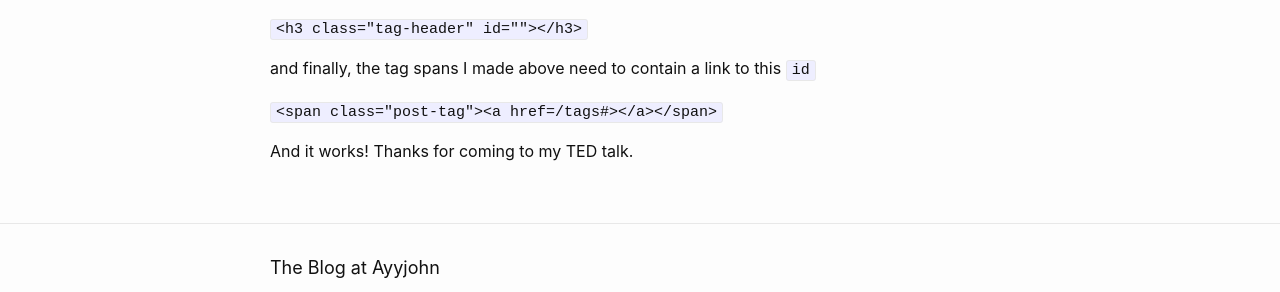
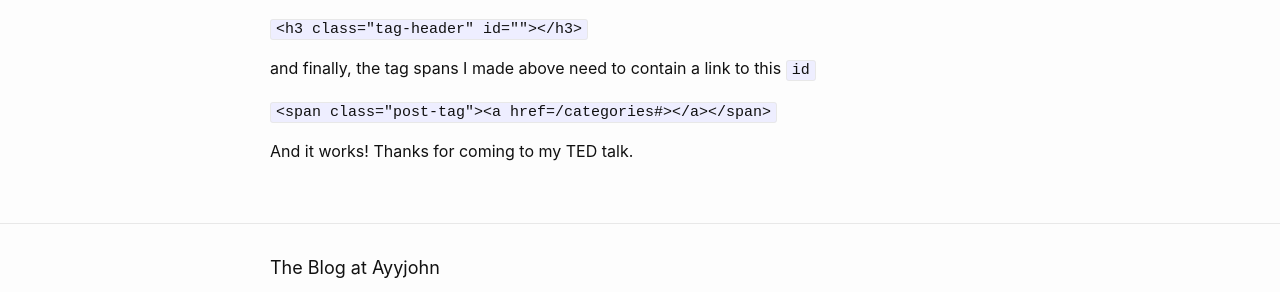
Before and after one commit to ayyjohn/ayyjohn.github.io, a Jekyll site: the page built from _posts/2021-01-04-adding-categories.md, in a window 1280 px wide and 900 px high, scrolled down 3926 px. Shown: the part 437-729 px from the top of the window. Built offline with Jekyll 4.4.1, drawn with Linux system fonts in a browser that asks for light colours; some of the changed text lies outside the part shown.

Commit message:
rename tags to categories pretty much globally

```diff
--- a/_layouts/home.html
+++ b/_layouts/home.html
@@ -22,7 +22,7 @@ layout: default
         </a>
         {%- if post.categories.size > 0 -%}
         {%- for tag in post.categories -%}
-        <span class="post-tag"><a class="tag-link" href={{ '/tags#' | append: tag }}>{{ tag | capitalize }}</a></span>
+        <span class="post-tag"><a class="tag-link" href={{ '/categories#' | append: tag }}>{{ tag | capitalize }}</a></span>
         {%- endfor -%}
         {%- endif -%}
         {%- if site.show_excerpts -%}
--- a/_layouts/post.html
+++ b/_layouts/post.html
@@ -17,7 +17,7 @@ layout: default
     </p>
     {%- if page.categories.size > 0 -%}
     {%- for tag in page.categories -%}
-      <span class="post-tag"><a href={{ '/tags#' | append: tag }} class="tag-link">{{ tag | capitalize }}</a></span>
+      <span class="post-tag"><a href={{ '/categories#' | append: tag }} class="tag-link">{{ tag | capitalize }}</a></span>
     {%- endfor -%}
     {%- endif -%}
   </header>
--- a/_posts/2021-01-04-adding-tags.md
+++ b/_posts/2021-01-04-adding-categories.md
@@ -1,6 +1,6 @@
 ---
 layout: post
-title:  "How to Add Tags to a Jekyll Blog"
+title:  "How to Add Categories to a Jekyll Blog"
 date:   2021-01-04 14:19:00 -0800
 permalink: /posts/:title
 categories: [meta, python, jekyll]
@@ -52,7 +52,7 @@ Next, before I add any other functionality, I can sanity check some basics by pu
     {%- endif -%}
 {% endraw %}
 {% endhighlight %}
-![Perfection](/assets/adding_tags/unstyled_tags.png)
+![Perfection](/assets/adding_categories/unstyled_categories.png)
 
 ## Et Voila
 
@@ -73,7 +73,7 @@ The style leaves something to be desired, so I'll add some minimal SCSS and adju
 }
 {% endhighlight %}
 
-![Glorious](/assets/adding_tags/styled_tags.png)
+![Glorious](/assets/adding_categories/styled_categories.png)
 
 ## Glorious
 
@@ -90,7 +90,7 @@ Ultimately, here's what I came up with. It's not glorious, but I'll take it.
 ---
 
 layout: page
-permalink: /tags/
+permalink: /categories/
 title: Categories
 ---
 
@@ -113,7 +113,7 @@ title: Categories
 {% endhighlight %}
 
 <!-- markdownlint-enable MD003 -->
-![bam](/assets/adding_tags/categories_page.png)
+![bam](/assets/adding_categories/categories_page.png)
 
 And it magically appears on my homepage!
 
@@ -127,7 +127,7 @@ Then, I need to give each of the headers on the categories page their own `id`
 
 and finally, the tag spans I made above need to contain a link to this `id`
 
-`<span class="post-tag"><a href={{ '/tags#' | append: tag }}>{{ tag | capitalize }}</a></span>`
+`<span class="post-tag"><a href={{ '/categories#' | append: tag }}>{{ tag | capitalize }}</a></span>`
 
 And it works!
 Thanks for coming to my TED talk.
--- a/categories.html
+++ b/categories.html
@@ -1,6 +1,6 @@
 ---
 layout: page
-permalink: /tags/
+permalink: /categories/
 title: Categories
 ---
 
```
Also changed, not shown: assets/adding_categories/categories_page.png (renamed from assets/adding_tags/categories_page.png), assets/adding_categories/styled_categories.png (renamed from assets/adding_tags/styled_tags.png), assets/adding_categories/unstyled_categories.png (renamed from assets/adding_tags/unstyled_tags.png), assets/custom_lint_rules/extra_category.png (added), assets/custom_lint_rules/rendered_comment.png (added).
